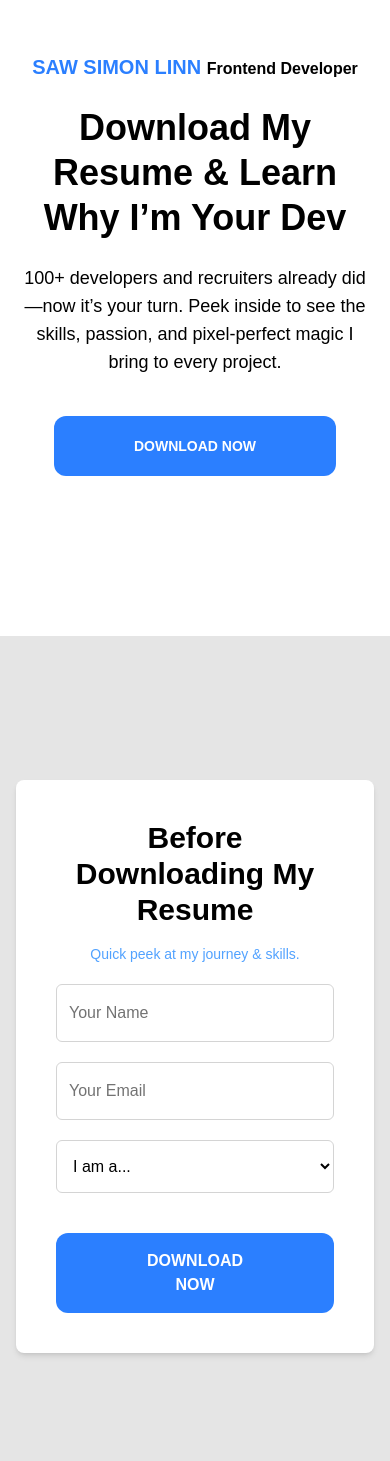
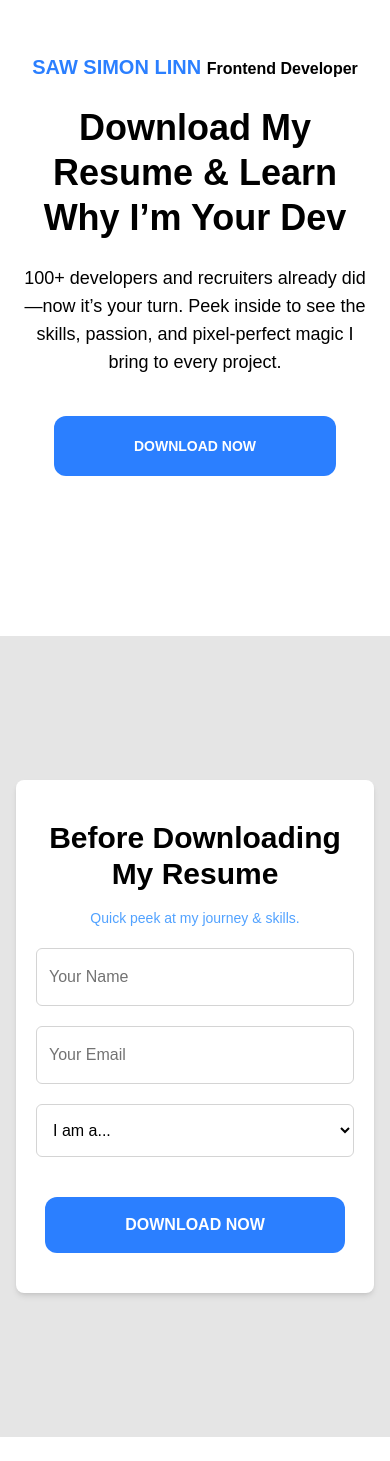
Before and after one commit to SawSimonLinn/nextjs-portfolio, a Next.js app: page /get-resume in a window 390 px wide. Shown: the part 107-1568 px from the top of the page. After the commit the page ends 1544 px from the top, so only its background shows below. Built offline with nearby package versions, Linux system fonts and the light colour scheme.

Commit message:
adding download resume section

```diff
--- a/app/get-resume/page.tsx
+++ b/app/get-resume/page.tsx
@@ -87,7 +87,7 @@ export default function GetResumePage() {
         <form
           id='download'
           onSubmit={handleSubmit}
-          className='bg-white dark:bg-black w-full flex flex-col justify-center items-center max-w-4xl mx-auto p-10 lg:py-25 lg:px-40 rounded-lg shadow-md space-y-5 text-black dark:text-white'
+          className='bg-white dark:bg-black w-full flex flex-col justify-center items-center max-w-4xl mx-auto px-5 py-10 lg:py-25 lg:px-40 rounded-lg shadow-md space-y-5 text-black dark:text-white'
         >
           <h2 className='text-3xl md:text-4xl dark:text-white text-black font-bold text-center mb-4'>
             Before Downloading My Resume
@@ -121,8 +121,11 @@ export default function GetResumePage() {
             <option value='user'>Just browsing</option>
           </select>
 
-          <strong className='items-center mt-5 flex justify-center px-20 w-fit bg-blue-500 hover:bg-blue-400 dark:bg-yellow-500 dark:hover:bg-yellow-400 text-white dark:text-black hover:text-neutral-900 hover:border-neutral-900 py-4 rounded-xl font-bold uppercase'>
-            <button type='submit' className='cursor-pointer uppercase'>
+          <strong className='items-center mt-5 flex justify-center w-fit bg-blue-500 hover:bg-blue-400 dark:bg-yellow-500 dark:hover:bg-yellow-400 text-white dark:text-black hover:text-neutral-900 hover:border-neutral-900 rounded-xl font-bold uppercase'>
+            <button
+              type='submit'
+              className='cursor-pointer px-20 py-4 uppercase'
+            >
               Download now
             </button>
           </strong>
```
